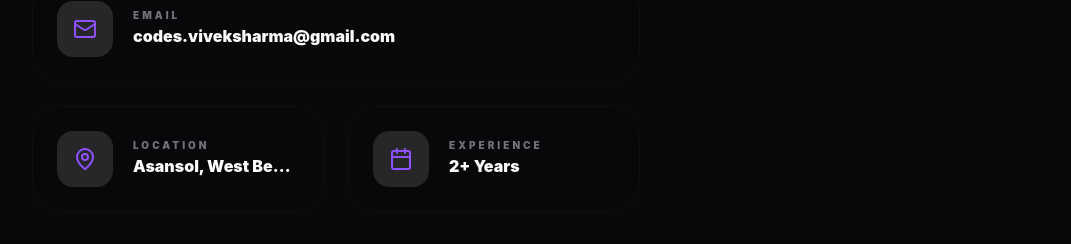
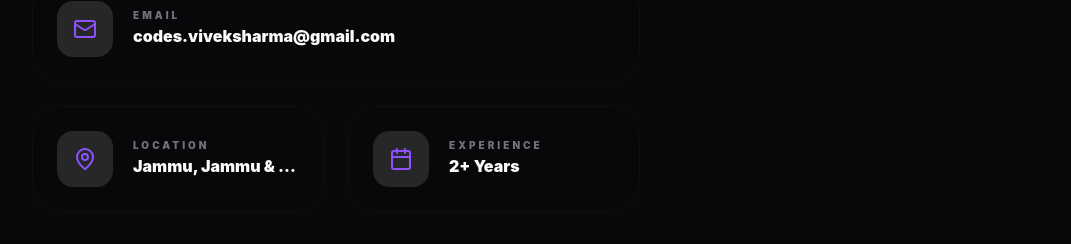
Before and after one commit to YASH-HCKT/set-the-standard-portfolio, a React (Vite) app: page / in a window 1280 px wide. Shown: the part 1620-1864 px from the top of the page, without its empty margins (144-1215 px from the left). Built offline with nearby package versions, Linux system fonts and the light colour scheme.

Commit message:
Update location in About component

```diff
--- a/src/components/About.jsx
+++ b/src/components/About.jsx
@@ -6,7 +6,7 @@ const About = () => {
     const details = [
         { icon: User, label: "Name", value: "Vivek Sharma" },
         { icon: Mail, label: "Email", value: "codes.viveksharma@gmail.com" },
-        { icon: MapPin, label: "Location", value: "Asansol, West Bengal, India" },
+        { icon: MapPin, label: "Location", value: "Jammu, Jammu & Kashmir, India" },
         { icon: Calendar, label: "Experience", value: "2+ Years" },
     ];
 
```
